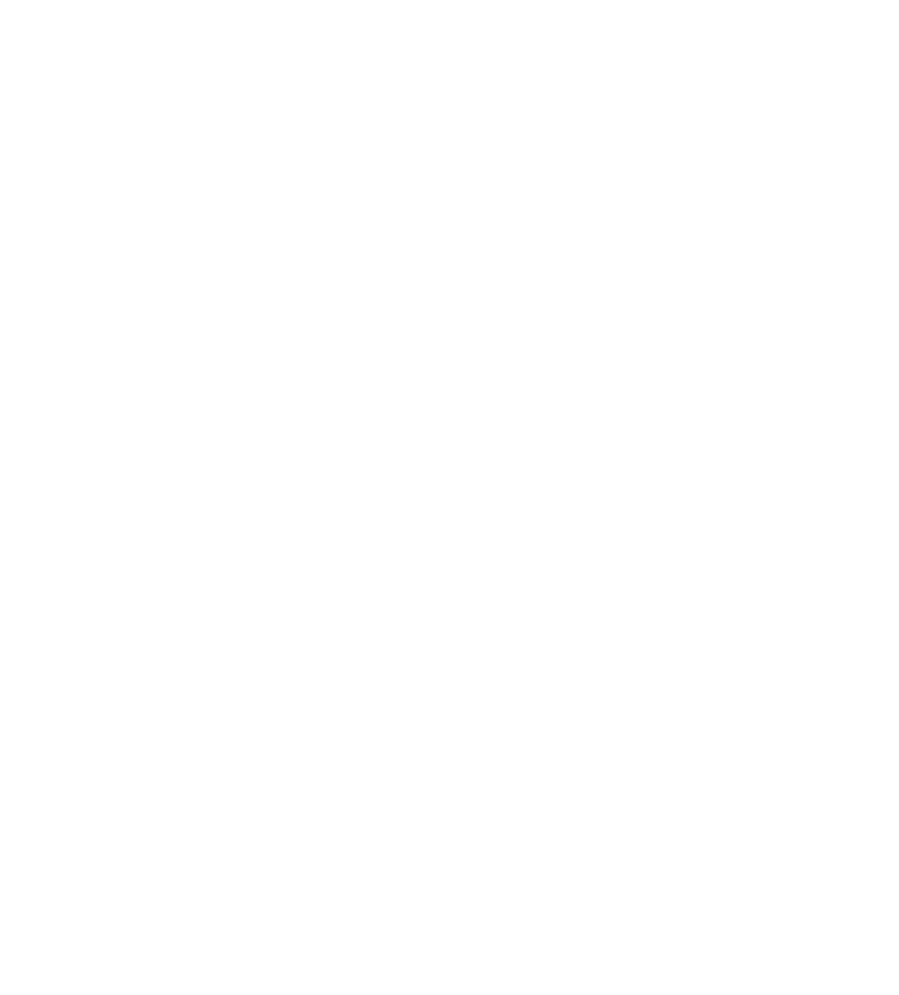
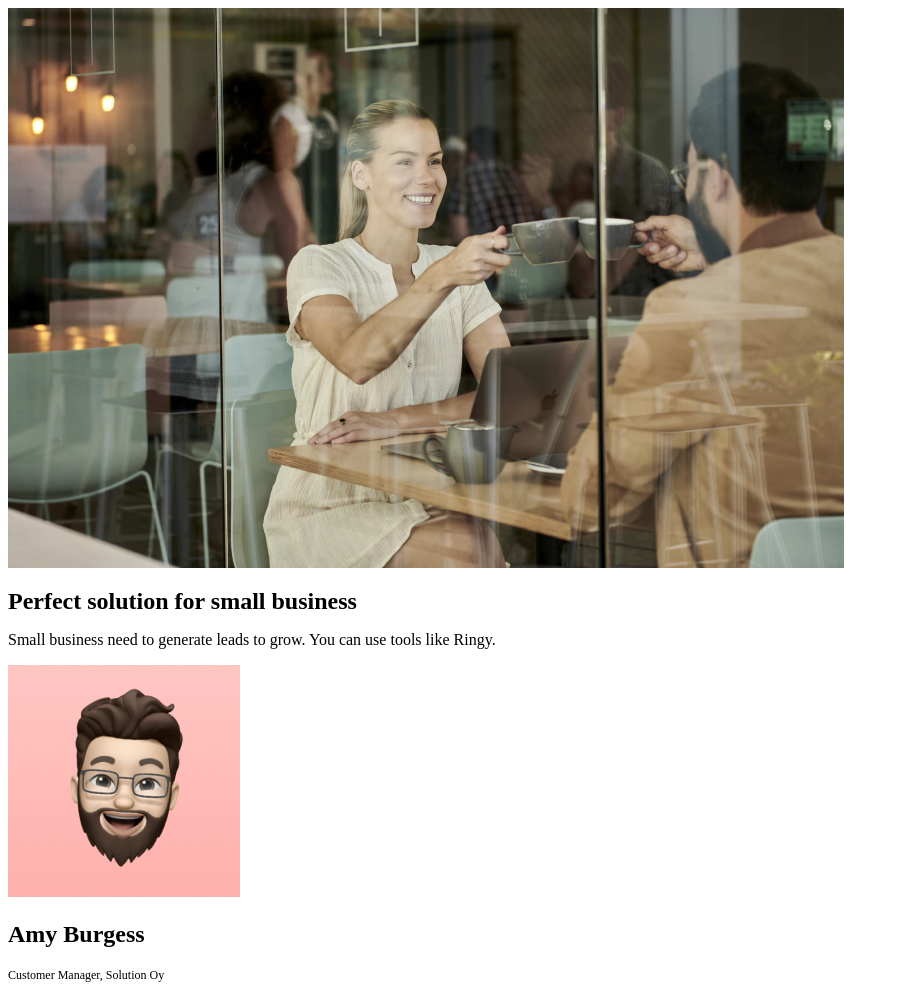
Before and after one commit to erict16/business-blog-card, a plain HTML site: page index.html in a window 1280 px wide. Shown: the whole page, without its empty margins (0-899 px from the left). Before the commit the page ends 800 px from the top, so only its background shows below. Drawn offline with Linux system fonts and the light colour scheme.

Commit message:
html updated

```diff
--- a/index.html
+++ b/index.html
@@ -1,11 +1,31 @@
 <!DOCTYPE html>
 <html lang="en">
-<head>
-    <meta charset="UTF-8">
-    <meta name="viewport" content="width=device-width, initial-scale=1.0">
+  <head>
+    <meta charset="UTF-8" />
+    <meta name="viewport" content="width=device-width, initial-scale=1.0" />
+    <link rel="stylesheet" href="style.css">
     <title>Document</title>
-</head>
-<body>
+  </head>
+  <body>
+    <main>
+      <div class="image">
+        <img src="hero-image-business-card.png" alt="">
+        <img src="white-overlay.svg" alt="">
+      </div>
 
-</body>
+      <div class="content">
+        <h1>
+          Perfect solution for small business
+        </h1>
+        <p>Small business need to generate leads to grow. You can use tools like Ringy.</p>
+      </div>
+
+      <div class="author">
+        <img src="avatar-image-business-card.png" alt="">
+        <h2>Amy Burgess</h2>
+        <p>Customer Manager, Solution Oy</p>
+      </div>
+
+    </main>
+  </body>
 </html>
--- a/style.css
+++ b/style.css
@@ -0,0 +1,14 @@
+/* Typography */
+h1 {
+  font-size: 24px;
+}
+
+p {
+  font-size: 16px;
+}
+
+.author p {
+  font-size: 12px;
+}
+
+/*  */
```
